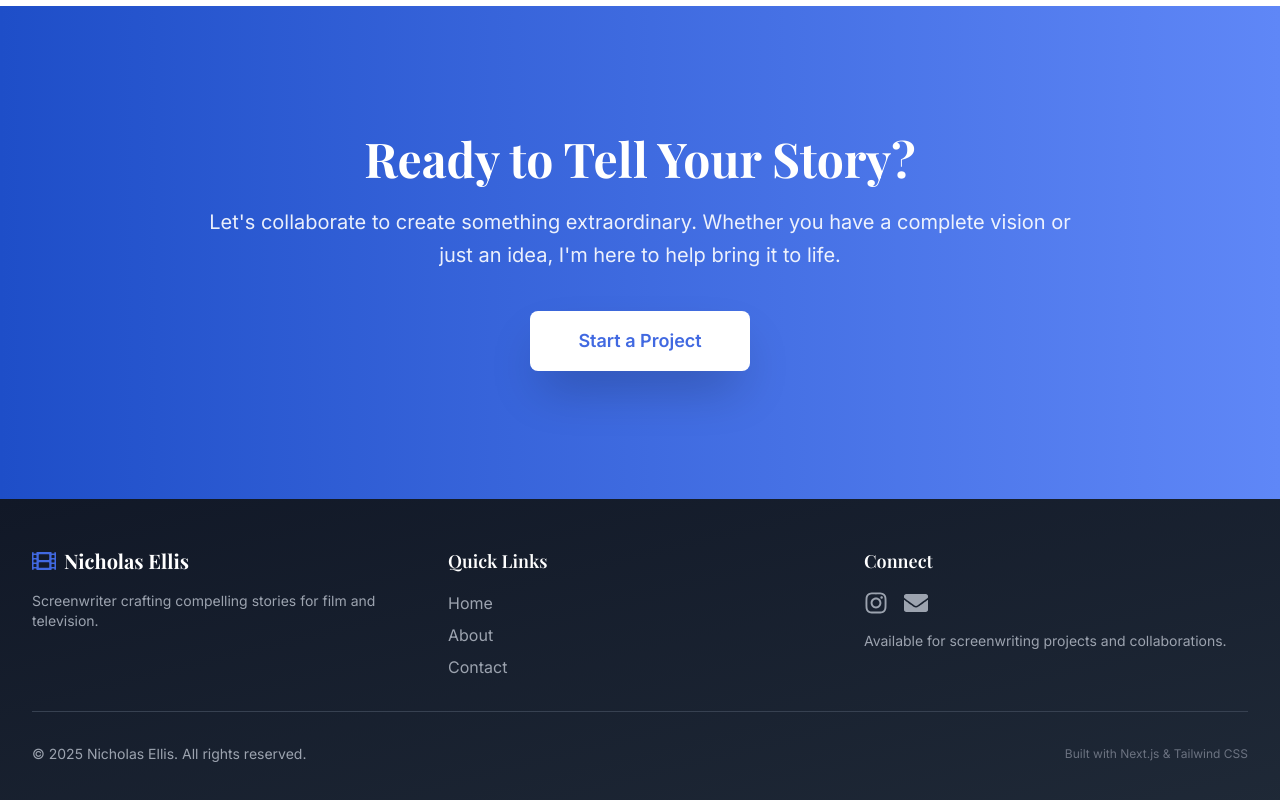
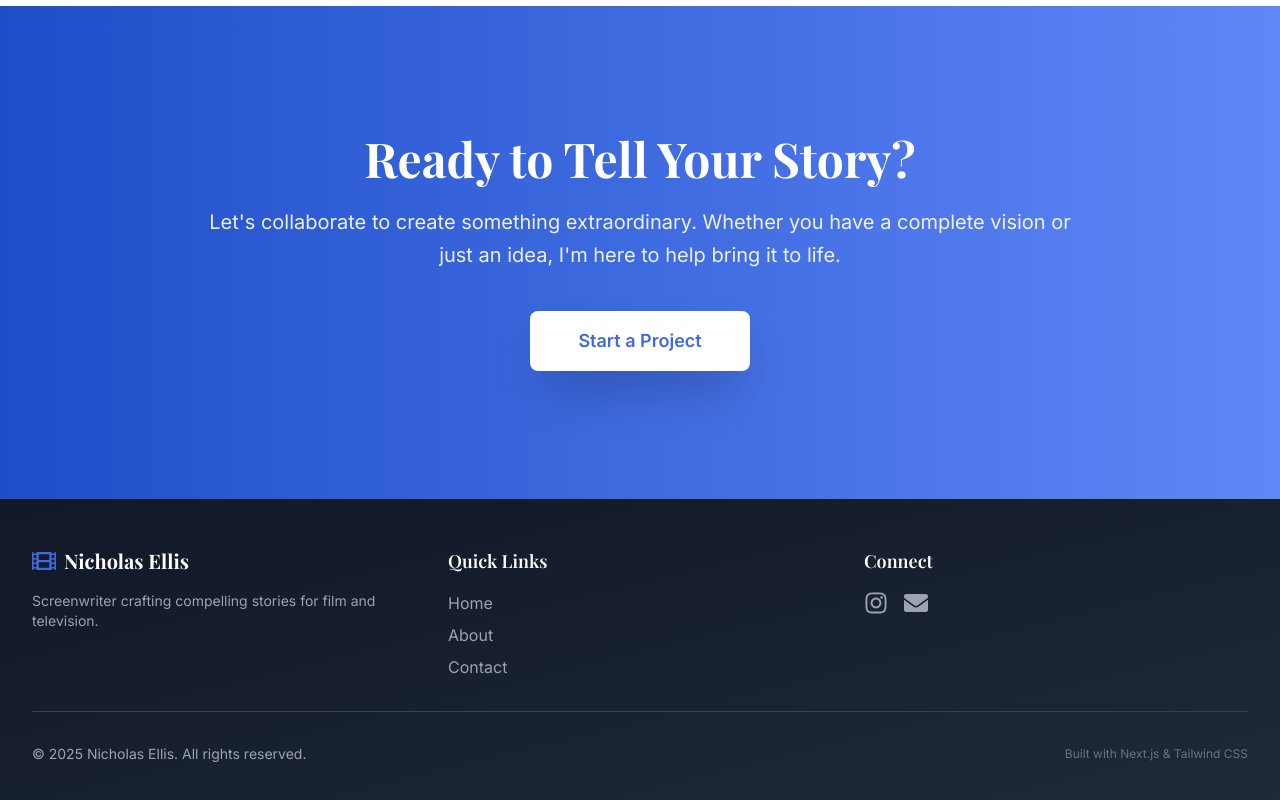
Before and after one commit to ngellis/nickiswrite.github.io, a Next.js app: page / in a window 1280 px wide. Shown: the part 1498-2298 px from the top of the page. Built offline with nearby package versions, Linux system fonts and the light colour scheme; a web font is replaced by a local one.

Commit message:
Remove 'Available for screenwriting projects' text from Footer

```diff
--- a/components/Footer.tsx
+++ b/components/Footer.tsx
@@ -86,9 +86,6 @@ export default function Footer() {
                 </motion.a>
               ))}
             </div>
-            <p className="text-gray-400 text-sm mt-4">
-              Available for screenwriting projects and collaborations.
-            </p>
           </div>
         </div>
 
```
Also changed, not shown: 1 other file (tests, documents, lock files or other folders).
